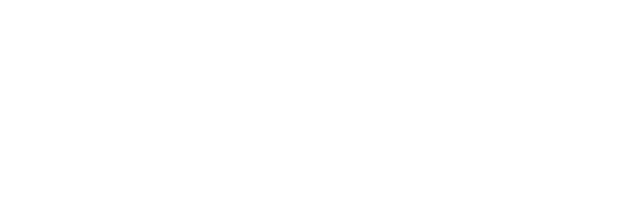
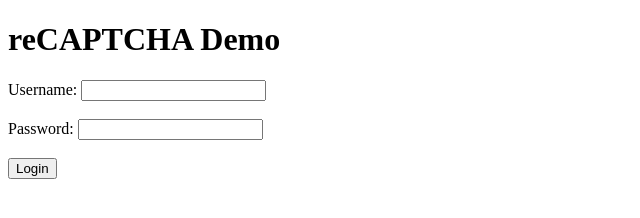
Before and after one commit to AllPlayGames/Pixel, a plain HTML site: page verify.html in a window 1280 px wide. Shown: the whole page, without its empty margins (0-640 px from the left). Drawn offline with Linux system fonts and the light colour scheme.

Commit message:
Update verify.html

```diff
--- a/verify.html
+++ b/verify.html
@@ -1,12 +1,33 @@
 <!DOCTYPE html>
 <html>
-  <head>
-    <meta charset="UTF-8">
-    <title>verifacation and catpcha</title>
-  </head>
-  <body>
-    <head>
+<head>
+  <title>reCAPCTHA</title>
   <script src="https://www.google.com/recaptcha/enterprise.js?render=6LcBZLUrAAAAAJketOM4BU_CFIfHTC4xn_xcusqD"></script>
 </head>
-  </body>
+<body>
+
+  <h1>reCAPTCHA Demo</h1>
+
+  <form action="/login" method="POST">
+    <label for="username">Username:</label>
+    <input type="text" id="username" name="username"><br><br>
+
+    <label for="password">Password:</label>
+    <input type="password" id="password" name="password"><br><br>
+
+    <button type="submit" onclick="onClick(event)">Login</button>
+  </form>
+
+  <script>
+    function onClick(e) {
+      e.preventDefault();
+      grecaptcha.enterprise.ready(async () => {
+        const token = await grecaptcha.enterprise.execute('6LcBZLUrAAAAAJketOM4BU_CFIfHTC4xn_xcusqD', {action: '
+
+        console.log('reCAPTCHA token:', token);
+      });
+    }
+  </script>
+
+</body>
 </html>
```
